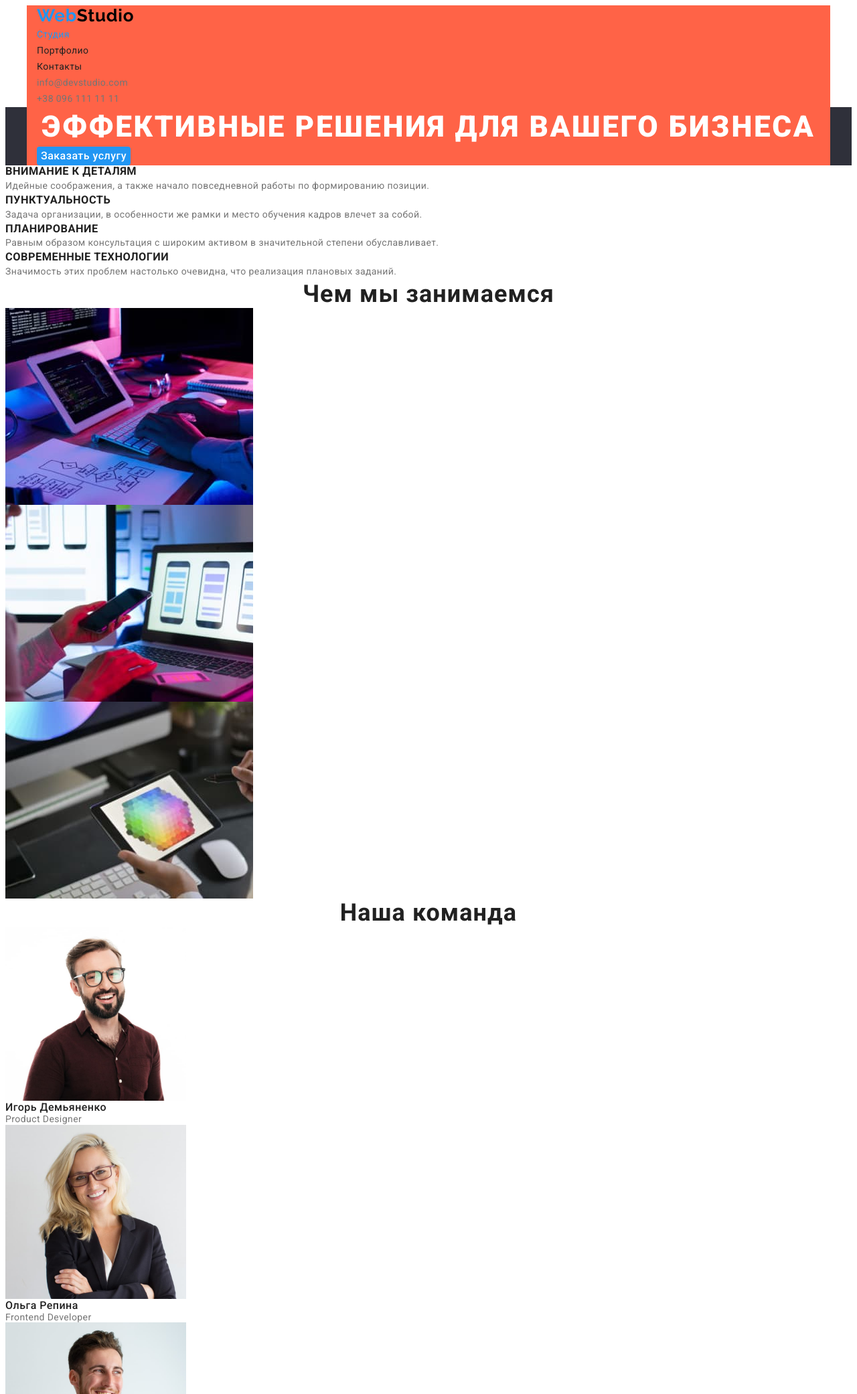
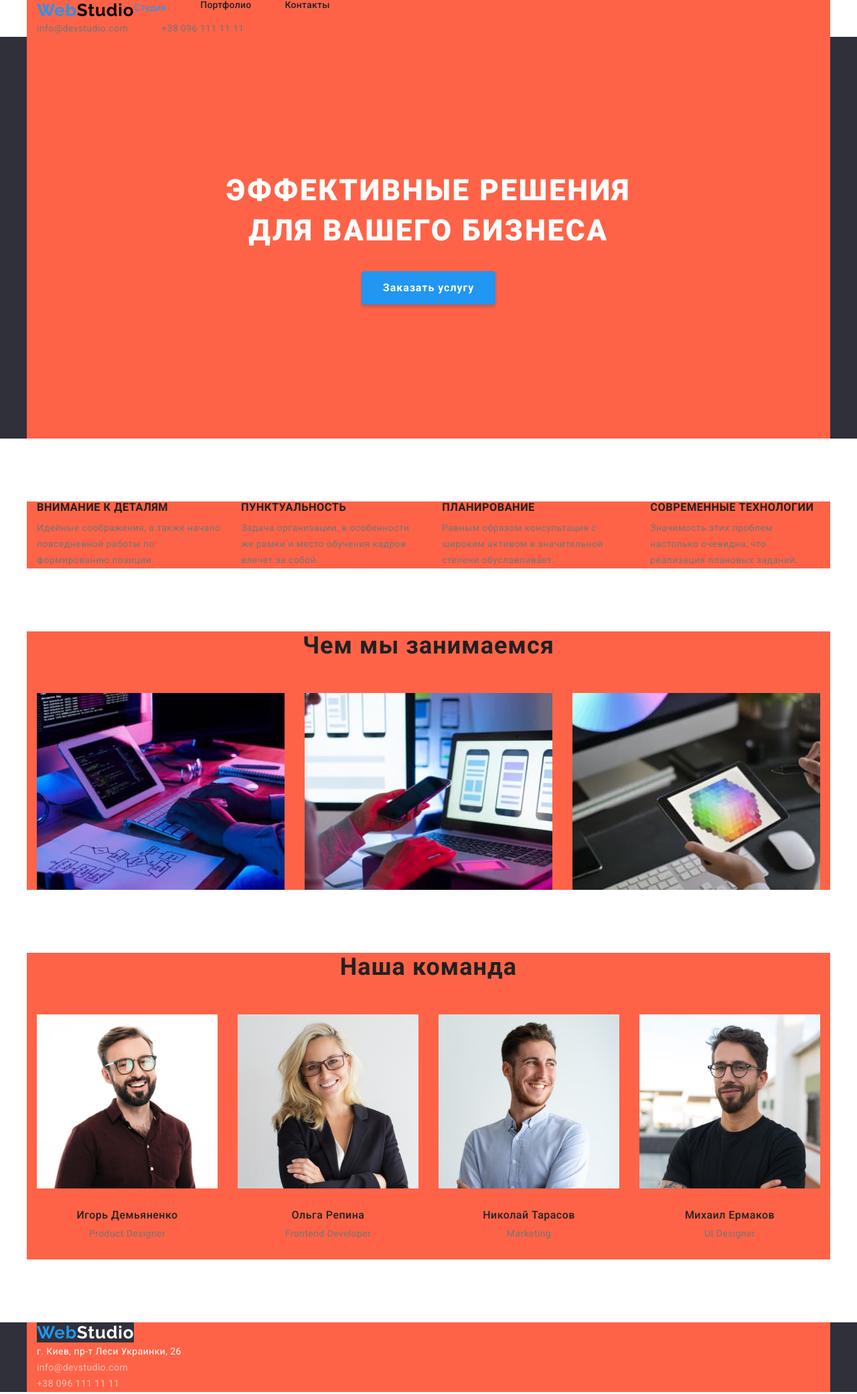
Before and after one commit to Oksana1594/goit-markup-hw-03, a plain HTML site: page index.html in a window 1280 px wide. Shown: the top 2082 px of the page at 67% size. Drawn offline with nearby package versions, Linux system fonts and the light colour scheme.

Commit message:
геометрія сторінок
треба ще розібратись з хедером, футером, суткою ,поставити фільтр по центру

```diff
--- a/css/style.css
+++ b/css/style.css
@@ -76,6 +76,10 @@ body {
   letter-spacing: 0.03em;
 }
 
+.navigation {
+  display: flex;
+}
+
 .logo-black {
   color: #000000;
 }
@@ -84,11 +88,26 @@ body {
   color: var(--contrasting-color);
 }
 
-.site-nav.link {
+.site-nav {
+  display: flex;
+}
+
+.site-nav .item:not(:last-child) {
+  margin-right: 50px;
+}
+
+.site-nav .link {
   font-weight: 500;
   line-height: 1.14;
   letter-spacing: 0.02em;
+  /* display: block; */
+  display: flex;
+
+  /* padding-top: 20px;
+  padding-bottom: 20px; */
 }
+
+/* .site-nave .current  */
 
 .link {
   color: var(--title-text-color);
@@ -102,21 +121,32 @@ body {
 .site-nav.current {
   color: var(--accent-color);
 }
+
+.main-nav {
+  display: flex;
+  align-items: center;
+}
+
 /* ===================/Навігація====================== */
 
 /* ===================Контактна інформація=========== */
 
-.contact-info a {
+.contact-info .link-contact {
   color: var(--primary-text-color);
-  /* font-weight: 500;
-  font-size: 14px;
-  line-height: 1.14;
-  letter-spacing: 0.02em; */
+  display: flex;
 }
 
-.contact-info a:hover,
-.contact-info a:focus {
+.contact-info .link-contact:hover,
+.contact-info .link-con:focus {
   color: var(--accent-color);
+}
+
+.contact-info {
+  display: flex;
+}
+
+.contact-info .item + .item {
+  margin-left: 50px;
 }
 
 /* ===================/Контактна інформація=========== */
@@ -165,6 +195,11 @@ body {
   background-color: var(--background-dark);
 }
 
+/* .logo.footer,
+.logo-white.footer {
+  margin-bottom: 20px;
+} */
+
 /* =====================/Загальні стилі=============== */
 
 /* =====================Студія======================== */
@@ -172,6 +207,8 @@ body {
 /* ====================Герой=========================== */
 .hero {
   background-color: var(--background-dark);
+  text-align: center;
+  margin-bottom: 94px;
 }
 
 .hero-title {
@@ -179,9 +216,11 @@ body {
   font-weight: 900;
   font-size: 44px;
   line-height: 1.36;
-  text-align: center;
   text-transform: uppercase;
   letter-spacing: 0.06em;
+  padding-top: 200px;
+  padding-left: 252px;
+  padding-right: 252px;
 }
 
 /* ====================/Герой=========================== */
@@ -193,6 +232,7 @@ body {
   line-height: 1.17;
   text-align: center;
   letter-spacing: 0.03em;
+  margin-bottom: 50px;
 }
 
 .subtitle {
@@ -201,6 +241,27 @@ body {
   line-height: 1.14;
   letter-spacing: 0.03em;
   text-transform: uppercase;
+  margin-bottom: 10px;
+}
+
+.benefits {
+  display: flex;
+}
+
+.benefits .benefits-item:not(:last-child) {
+  margin-right: 30px;
+}
+
+.services {
+  display: flex;
+}
+
+.services .services-item:not(:last-child) {
+  margin-right: 30px;
+}
+
+.photo {
+  margin-bottom: 30px;
 }
 
 .caption-team {
@@ -209,31 +270,44 @@ body {
   line-height: 1.19;
   letter-spacing: 0.03em;
   color: var(--title-text-color);
+  margin-bottom: 10px;
+  text-align: center;
 }
 
 .text {
   line-height: 1.19;
+  margin-bottom: 30px;
+  text-align: center;
 }
 
-.button.maine {
+.employee {
+  display: flex;
+}
+
+.employee .our-team:not(:last-child) {
+  margin-right: 30px;
+}
+.maine {
+  display: inline-block;
+  padding: 10px 32px;
   font-weight: 700;
   font-size: 16px;
   line-height: 1.88;
-  display: flex;
-  align-items: center;
   text-align: center;
   letter-spacing: 0.06em;
-  /* display: inline-block;
   box-shadow: 0px 4px 4px rgba(0, 0, 0, 0.15);
-  width: 200px;
-  height: 50px;
-  left: 700px;
-  top: 430px; */
+  margin-bottom: 200px;
+  min-width: 200px;
+  margin-top: 30px;
 }
 
-.button.main:hover,
-.button.main:focus {
+.button.maine:hover,
+.button.maine:focus {
   background-color: #188ce8;
+}
+
+.section {
+  margin-bottom: 94px;
 }
 
 /*  ======================/Студія============================ */
@@ -256,6 +330,7 @@ body {
 .button.secondary {
   color: #212121;
   background-color: #f5f4fa;
+  margin-bottom: 34px;
 }
 
 .button.secondary:hover,
@@ -269,17 +344,26 @@ body {
   color: var(--contrasting-color);
 }
 
+.filter {
+  display: flex;
+}
+.filter .filter-item:not(:last-child) {
+  margin-right: 8px;
+}
+
 .card-set {
   display: flex;
-  margin: 0;
-  padding: 0;
+  margin: 0px;
+  padding: 0px;
   margin-top: -30px;
   margin-left: -30px;
   flex-wrap: wrap;
 }
 
 .card-set > .item {
+  min-width: 270px;
   margin-top: 30px;
   margin-left: 30px;
+  margin-right: 0px;
   flex-basis: calc(100% / 3);
 }
--- a/index.html
+++ b/index.html
@@ -9,31 +9,45 @@
       href="https://fonts.googleapis.com/css2?family=Raleway:wght@700&family=Roboto:wght@400;500;700;900&display=swap"
       rel="stylesheet"
     />
+    <link
+      rel="stylesheet"
+      href="https://cdn.jsdelivr.net/npm/modern-normalize@1.1.0/modern-normalize.min.css"
+    />
     <link rel="stylesheet" href="./css/style.css" />
   </head>
   <body>
     <!-- Хедер -->
     <header>
       <!-- Навігація -->
+
       <div class="container">
-        <nav>
+        <nav class="navigation">
           <a href="./index.html" lang="en" class="logo"
             >Web<span class="logo-black">Studio</span></a
           >
           <ul class="site-nav">
-            <li><a href="./index.html" class="site-nav current">Студия</a></li>
-            <li><a href="./portfolio.html" class="link">Портфолио</a></li>
-            <li><a href="" class="link">Контакты</a></li>
+            <li class="item">
+              <a href="./index.html" class="site-nav current">Студия</a>
+            </li>
+            <li class="item">
+              <a href="./portfolio.html" class="link">Портфолио</a>
+            </li>
+            <li class="item"><a href="" class="link">Контакты</a></li>
           </ul>
-          </div>
         </nav>
 
-
         <!-- Контактна інформація -->
-      <div class="container">
         <ul class="contact-info">
-          <li><a href="mailto:info@devstudio.com">info@devstudio.com</a></li>
-          <li><a href="tel:+380961111111">+38 096 111 11 11</a></li>
+          <li class="item">
+            <a href="mailto:info@devstudio.com" class="link-contact"
+              >info@devstudio.com</a
+            >
+          </li>
+          <li class="item">
+            <a href="tel:+380961111111" class="link-contact"
+              >+38 096 111 11 11</a
+            >
+          </li>
         </ul>
       </div>
     </header>
@@ -44,36 +58,37 @@
       <section class="hero">
         <div class="container">
           <h1 class="hero-title">Эффективные решения для вашего бизнеса</h1>
-        <button type="button" class="button main">Заказать услугу</button>
+          <button type="button" class="button maine">Заказать услугу</button>
         </div>
       </section>
 
       <!-- Наші особливості -->
       <section class="section">
+        <div class="container">
           <h2 class="visually-hidden">Наши особенности</h2>
-        <ul>
-          <li>
+          <ul class="benefits">
+            <li class="benefits-item">
               <h3 class="subtitle">Внимание к деталям</h3>
               <p>
                 Идейные соображения, а также начало повседневной работы по
                 формированию позиции.
               </p>
             </li>
-          <li>
+            <li class="benefits-item">
               <h3 class="subtitle">Пунктуальность</h3>
               <p>
-              Задача организации, в особенности же рамки и место обучения кадров
-              влечет за собой.
+                Задача организации, в особенности же рамки и место обучения
+                кадров влечет за собой.
               </p>
             </li>
-          <li>
+            <li class="benefits-item">
               <h3 class="subtitle">Планирование</h3>
               <p>
                 Равным образом консультация с широким активом в значительной
                 степени обуславливает.
               </p>
             </li>
-          <li>
+            <li class="benefits-item">
               <h3 class="subtitle">Современные технологии</h3>
               <p>
                 Значимость этих проблем настолько очевидна, что реализация
@@ -81,13 +96,16 @@
               </p>
             </li>
           </ul>
+        </div>
+      </section>
 
       <!-- Чим ми займаємося -->
-      </section>
+
       <section class="section">
-        <h2 class="title">Чем мы занимаемся</h2>
-        <ul>
-          <li>
+        <div class="container">
+          <h2 class="title work">Чем мы занимаемся</h2>
+          <ul class="services">
+            <li class="services-item">
               <img
                 src="./images/work/img.jpg"
                 alt="Пишем код"
@@ -95,7 +113,7 @@
                 height="294"
               />
             </li>
-          <li>
+            <li class="services-item">
               <img
                 src="./images/work/img1.jpg"
                 alt="Дизайн страницы"
@@ -103,7 +121,7 @@
                 height="294"
               />
             </li>
-          <li>
+            <li class="services-item">
               <img
                 src="./images/work/img2.jpg"
                 alt="Дизайнерское оформление"
@@ -112,60 +130,68 @@
               />
             </li>
           </ul>
+        </div>
+      </section>
 
       <!-- Наша команда -->
-      </section>
       <section class="section">
+        <div class="container">
           <h2 class="title">Наша команда</h2>
-        <ul>
-          <li>
+          <ul class="employee">
+            <li class="our-team">
               <img
                 src="./images/employees/img3.jpg"
                 alt="Фото Игоря Демьяненко"
                 width="270"
                 height="260"
+                class="photo"
               />
               <h3 class="caption-team">Игорь Демьяненко</h3>
               <p lang="en" class="text">Product Designer</p>
             </li>
-          <li>
+            <li class="our-team">
               <img
                 src="./images/employees/img4.jpg"
                 alt="Фото Ольги Репиной"
                 width="270"
                 height="260"
+                class="photo"
               />
               <h3 class="caption-team">Ольга Репина</h3>
               <p lang="en" class="text">Frontend Developer</p>
             </li>
-          <li>
+            <li class="our-team">
               <img
                 src="./images/employees/img5.jpg"
                 alt="Фото Николая Тарасова"
                 width="270"
                 height="260"
+                class="photo"
               />
               <h3 class="caption-team">Николай Тарасов</h3>
               <p lang="en" class="text">Marketing</p>
             </li>
-          <li>
+            <li class="our-team">
               <img
                 src="./images/employees/img6.jpg"
                 alt="Фото Михаила Ермакова"
                 width="270"
                 height="260"
+                class="photo"
               />
               <h3 class="caption-team">Михаил Ермаков</h3>
               <p lang="en" class="text">UI Designer</p>
             </li>
           </ul>
+        </div>
       </section>
     </main>
 
     <!-- Футер -->
     <footer class="footer">
-      <a href="./index.html" lang="en" class="logo">
-        Web<span class="logo-white">Studio</span></a
+      <div class="container">
+        <a href="./index.html" lang="en" class="logo footer">
+          Web<span class="logo-white footer">Studio</span></a
         >
         <address>
           <ul>
@@ -180,6 +206,7 @@
             </li>
           </ul>
         </address>
+      </div>
     </footer>
   </body>
 </html>
```
Also changed, not shown: portfolio.html (+29 -13 lines). Lines whose indentation alone changed are shown as unchanged.
